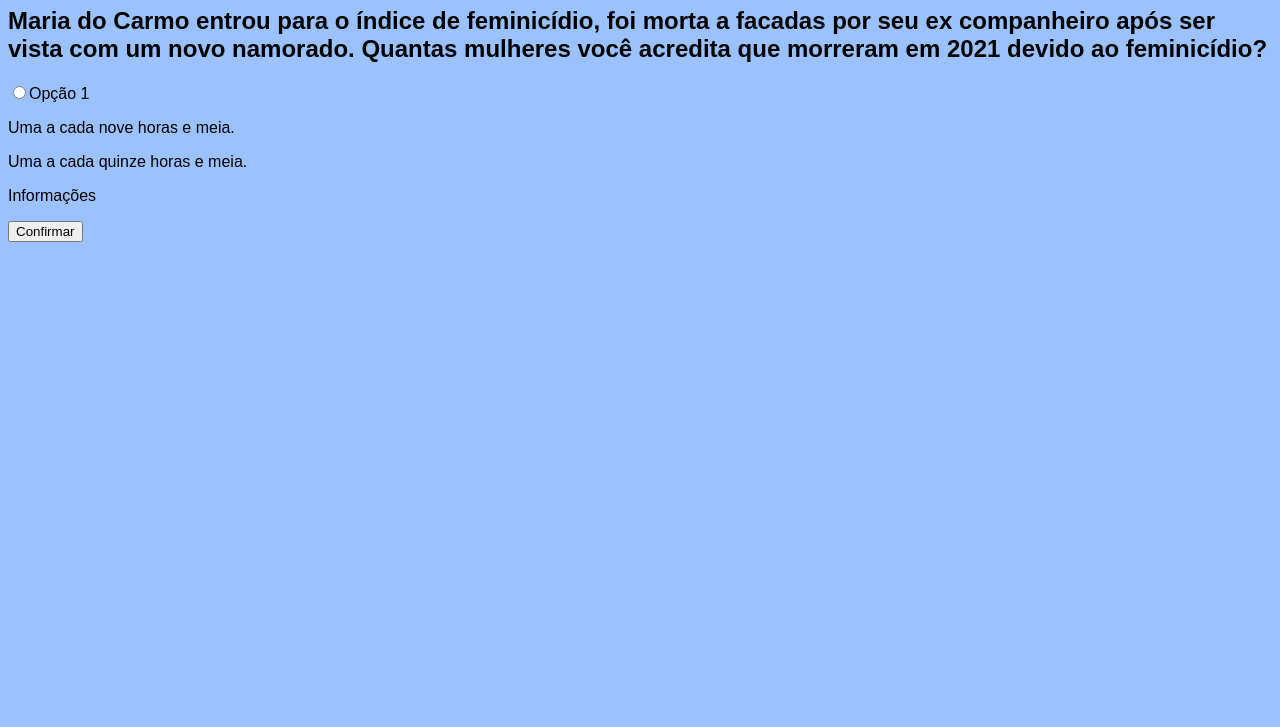
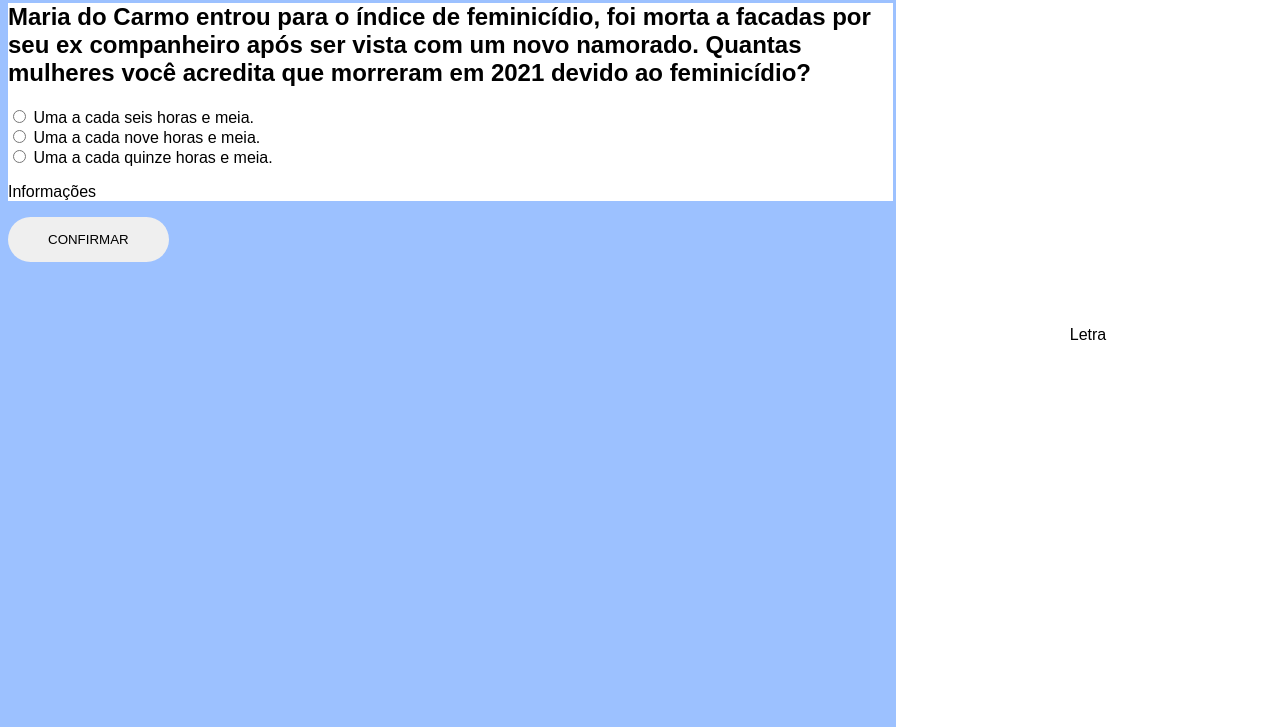
Before and after one commit to Priscilacastroa/Quiz-Maria, a plain HTML site: page index.html in a window 1280 px wide. Shown: the part 73-800 px from the top of the page. Drawn offline with Linux system fonts and the light colour scheme.

Commit message:
inicio layout

```diff
--- a/index.html
+++ b/index.html
@@ -10,22 +10,43 @@
   </head>
 
   <body>
+        <div class="projeto">
 
-        <header>
-            <h1>Quiz Maria Apenas Aguenta</h1>
-        </header>
 
-        <section>
-        <div>
+        <section class="box_branco">
+            <header>
+                <h1>Quiz Maria Apenas Aguenta</h1>
+            </header>
+            <div class="wrapper_pergunta">
             <h2 id="pergunta">Pergunta</h2>
-               <input id="op1" type= "radio">Opção 1</input>
-               <p id="op2">Opção 2</p>
-               <p id="op3">Opção 3</p>
-               <p id="info">Informações</p>
-         </div>
+
+                <div class="wrapper">
+                    <div>
+                        <input type="radio"  name="pergunta" value="op1"/>
+                        <label id="op1"></label>
+                    </div>
+                    <div>
+                        <input type="radio"  name="pergunta" value="op2"/>
+                        <label id="op2"></label>
+                    </div>
+                    <div>
+                        <input type="radio" name="pergunta" value="op3"/>
+                        <label id="op3"></label>
+                    </div>
+                    <p id="info">Informações</p>
+                    <button class="botao">Confirmar</button>
+                </div>
+
+
+
+            </div>
         </section>
+        <section class="letra">
+            Letra
 
-        <button>Confirmar</button>
+
+        </section>
+    </div>
 
     <script src="./arrayobjeto.js"></script>
     <script src="./quiz.js"></script>
--- a/quiz.js
+++ b/quiz.js
@@ -1,13 +1,13 @@
 //Só class, regras do jogo, aqui deixo tudo preparado
 
 class Quiz {
-    constructor (){
+    constructor () {
         this.perguntas = [...todasPerguntas] //copiando essa array e transformando nessa variável
         this.perguntaAtual = 0
     }
 
     imprimirPergunta() {
-      return this.perguntas[this.perguntaAtual];
+    return this.perguntas[this.perguntaAtual];
     }
 
     proximaPergunta() {
--- a/style/style.css
+++ b/style/style.css
@@ -2,3 +2,62 @@ body {
     background: #9CC1FF;
     font-family: 'Heebo', sans-serif;
 }
+
+.wrapper_pergunta {
+    background-color: white;
+}
+
+.projeto {
+    display: flex;
+}
+
+.box_branco {
+    width: 70%;
+}
+
+.letra {
+    width: 30%;
+    background-color: white;
+    position: fixed;
+    right: 0;
+    height: 100%;
+    display: flex;
+    align-items: center;
+    justify-content: center;
+}
+
+.botao,
+.botao:visited {
+    border: 0;
+    text-transform: uppercase;
+    text-decoration: none;
+    padding: 15px 40px;
+    display: inline-block;
+    border-radius: 100px;
+    transition: all .2s;
+    position: absolute;
+}
+
+
+.botao:active {
+    transform: translateY(-1px);
+    box-shadow: 0 5px 10px rgba(0, 0, 0, 0.2);
+}
+
+.botao-white {
+    background-color: #fff;
+    color: #777;
+}
+
+.botao:after {
+    content: "";
+    display: inline-block;
+    height: 100%;
+    width: 100%;
+    border-radius: 100px;
+    position: absolute;
+    top: 0;
+    left: 0;
+    z-index: -1;
+    transition: all .4s;
+}
```
Also changed, not shown: index.js (line endings or trailing spaces).
